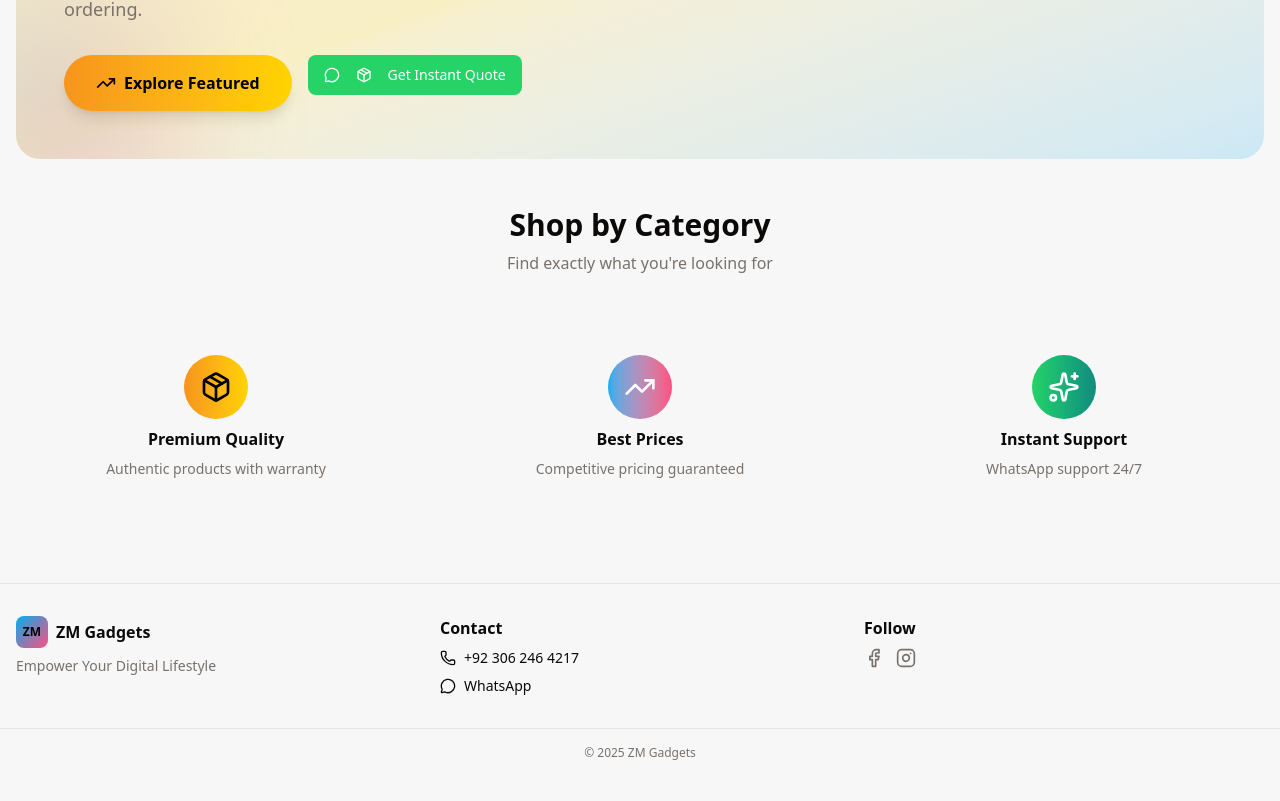
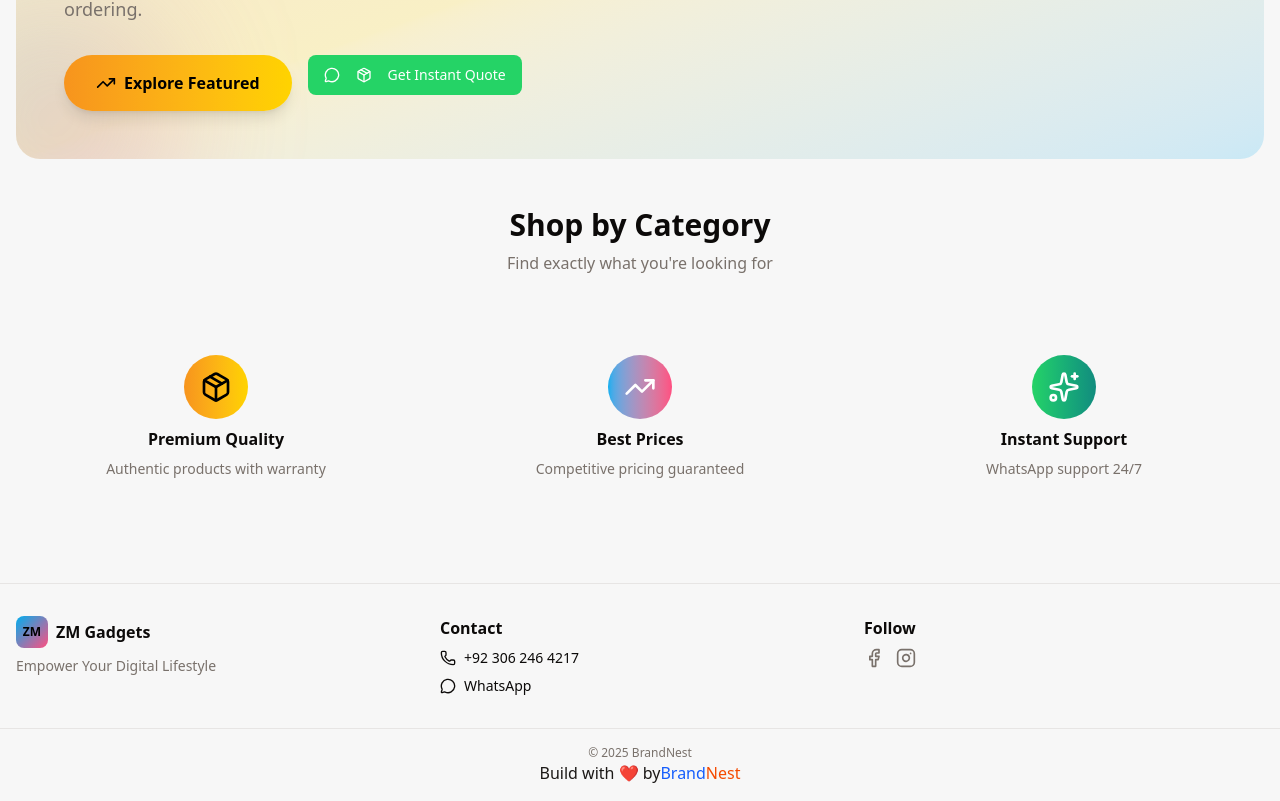
Before and after one commit to AteebHussain2/ZM-Gadgets-Catalog-Service, a Next.js app: page / in a window 1280 px wide. Shown: the part 389-1190 px from the top of the page. Before the commit the page ends 1166 px from the top, so only its background shows below. Built offline with nearby package versions, Linux system fonts and the light colour scheme; no server answers.

Commit message:
Initial Commit

```diff
--- a/src/components/footer.tsx
+++ b/src/components/footer.tsx
@@ -43,8 +43,13 @@ export default function Footer() {
           </div>
         </div>
       </div>
-      <div className="border-t py-4 text-center text-xs text-muted-foreground">
-        © {new Date().getFullYear()} ZM Gadgets
+      <div className="border-t py-4 text-center">
+        <p className="text-xs text-muted-foreground">© {new Date().getFullYear()} BrandNest</p>
+        <Link href="https://brandnest.vercel.app/" target="_blank">
+          <span className="text-primary">Build with <span className="text-rose-600 dark:text-rose-400">❤</span> by</span>
+          <span className="text-blue-600 dark:text-blue-400">Brand</span>
+          <span className="text-orange-600 dark:text-orange-400">Nest</span>
+        </Link>
       </div>
     </footer>
   )
```
